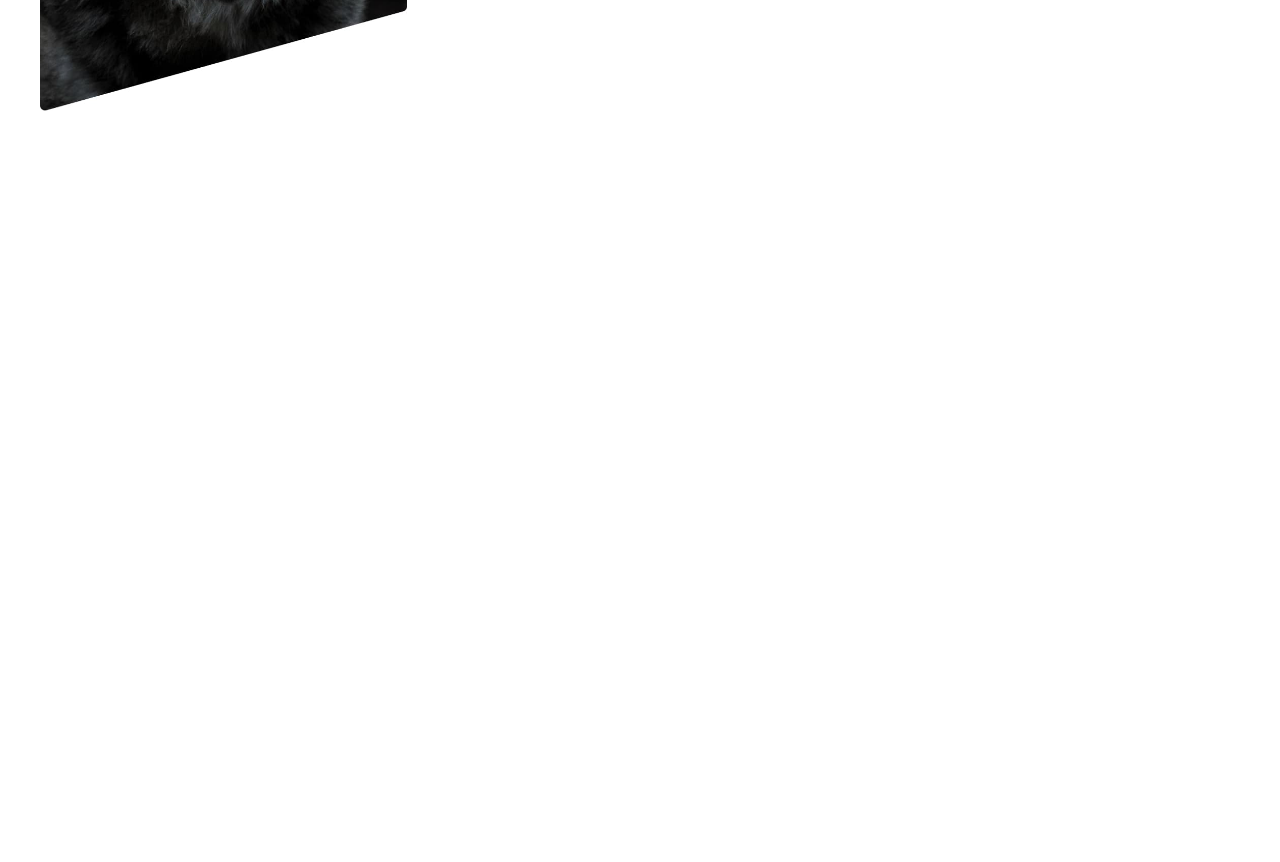
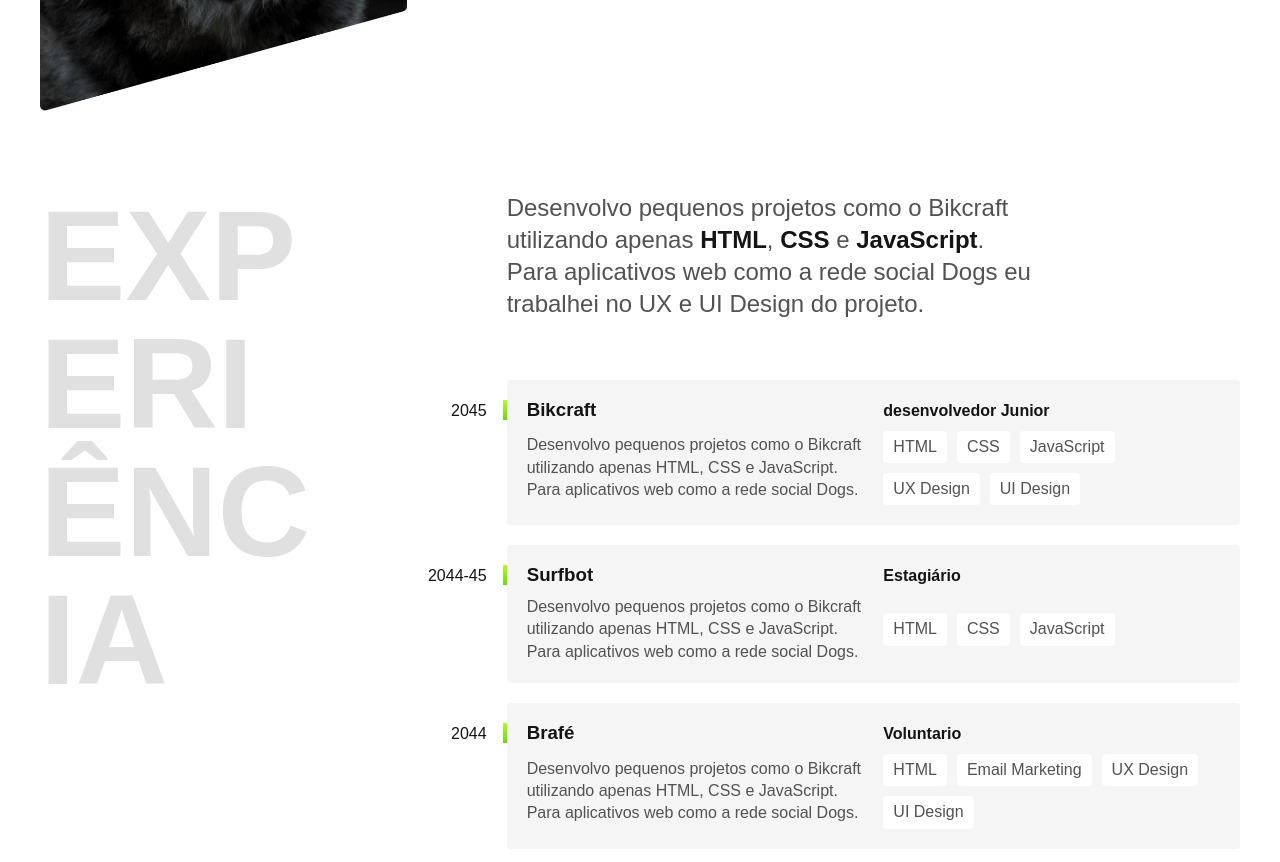
Before and after one commit to lawrencelonghi/lawrencelonghi.github.io, a plain HTML site: page index.html in a window 1280 px wide. Shown: the part 578-1440 px from the top of the page. Before the commit the page ends 800 px from the top, so only its background shows below. Drawn offline with Linux system fonts and the light colour scheme.

Commit message:
secao experiencia completa e secao formacao html

```diff
--- /dev/null
+++ b/css/experiencia.css
@@ -0,0 +1,104 @@
+.experiencia {
+  max-width: 1200px;
+  padding: 40px 20px;
+  margin: 0 auto;
+  display: grid;
+  grid-template-columns: 1fr 2fr;
+  gap: 100px;
+}
+.experiencia .subtitulo {
+  color: #e0e0e0;
+}
+.experiencia-texto {
+  font-size: 1.5rem;
+  line-height: 1.33;
+  max-width: 40ch;
+  margin-bottom: 60px;
+  color: #525252;
+}
+.experiencia-texto strong {
+  color: #141414;
+}
+.empresa {
+  display: grid;
+  grid-template-columns: 1fr 1fr;
+  gap: 10px 20px;
+  background-color: #f5f5f5;
+  align-items: center;
+  padding: 20px;
+  margin-bottom: 20px;
+  border-radius: 4px;
+  position: relative;
+}
+.empresa::before {
+  content: "";
+  display: block;
+  width: 4px;
+  height: 20px;
+  background: linear-gradient(#b6f829, #67dd0a);
+  position: absolute;
+  top: 20px;
+  left: -4px;
+}
+.empresa-ano {
+  position: absolute;
+  top: 22px;
+  left: -100px;
+  font-size: 0.875;
+  width: 80px;
+  text-align: right;
+}
+.empresa-titulo {
+  font-family: 1.125rem;
+  line-height: 1.1;
+  font-weight: bold;
+}
+.empresa-texto {
+  font-size: 0.875;
+  color: #525252;
+  line-height: 1.4;
+}
+.empresa-habilidades {
+  display: flex;
+  flex-wrap: wrap;
+  gap: 10px;
+  align-content: start;
+}
+.empresa-habilidades li {
+  font-size: 0.875;
+  line-height: 1.4;
+  color: #525252;
+  border-radius: 4px;
+  padding: 5px 10px;
+  background: #ffffff;
+}
+@media (width<=800px) {
+  .subtitulo {
+    font-size: 3rem;
+    text-transform: capitalize;
+    max-width: initial;
+  }
+}
+@media (width<=800px) {
+  .experiencia {
+    grid-template-columns: 1fr;
+    gap: 40px;
+  }
+  .experiencia .subtitulo {
+    color: #141414;
+  }
+  .experiencia-texto {
+    font-size: 1.25rem;
+  }
+  .empresa-ano {
+    position: initial;
+    order: 1;
+    width: initial;
+    text-align: left;
+  }
+}
+@media (width<=400) {
+  .empresa {
+    grid-template-columns: 1fr;
+  }
+}
--- a/css/global.css
+++ b/css/global.css
@@ -18,3 +18,10 @@ img {
   max-width: 100%;
   display: block;
 }
+.subtitulo {
+  font-size: 8rem;
+  word-break: break-all;
+  line-height: 1;
+  text-transform: uppercase;
+  max-width: 4ch;
+}
--- a/css/introducao.css
+++ b/css/introducao.css
@@ -12,8 +12,6 @@
   font-size: 4.5rem;
   line-height: 80px;
   margin-bottom: 30px;
-}
-.introtext {
   position: relative;
 }
 @media (width <=1000px) {
--- a/css/style.css
+++ b/css/style.css
@@ -1,3 +1,5 @@
 @import "/css/header.css";
 @import "/css/global.css";
 @import "/css/introducao.css";
+@import "/css/experiencia.css";
+@import "/css/formacao.css";
--- a/index.html
+++ b/index.html
@@ -22,13 +22,113 @@
   </header>
   <main class="introducao">
     <img src="/img/perfil.jpg" alt="fotolobo" class="fotolobo">
-    <div class="introtext">
-      <h1>Desenvolvedor<br> Front End & <br>UX/UI Designer</h1>
+    <div>
+      <h1>Desenvolvedora<br> Front End & <br>UX/UI Designer</h1>
       <p>Localizado no rio de janeiro 🏖️</p>
     </div>
   </main>
 
+  <section class="experiencia" id="experiencia" aria-label="experiencia">
+    <h2 class="subtitulo">experiência</h2>
+    <div>
+      <p class="experiencia-texto">Desenvolvo pequenos projetos como o Bikcraft utilizando apenas <strong>HTML</strong>, <strong>CSS</strong> e <strong>JavaScript</strong>. Para aplicativos web como a rede social Dogs eu trabalhei no UX e UI Design do projeto.</p>
+      <div class="empresa">
+        <span class="empresa-ano">2045</span>
+        <h3 class="empresa-titulo">Bikcraft</h3>
+        <span class="empresa-titulo">desenvolvedor Junior</span>
+        <p class="empresa-texto">Desenvolvo pequenos projetos como o Bikcraft utilizando apenas HTML, CSS e JavaScript. Para aplicativos web como a rede social Dogs.</p>
+        <ul class="empresa-habilidades">
+          <li>HTML</li>
+          <li>CSS</li>
+          <li>JavaScript</li>
+          <li>UX Design</li>
+          <li>UI Design</li>
+        </ul>
+
+      </div>
+
+      <div class="empresa">
+        <span class="empresa-ano">2044-45</span>
+        <h3 class="empresa-titulo">Surfbot</h3>
+        <span class="empresa-titulo">Estagiário</span>
+        <p class="empresa-texto">Desenvolvo pequenos projetos como o Bikcraft utilizando apenas HTML, CSS e JavaScript. Para aplicativos web como a rede social Dogs.</p>
+        <ul class="empresa-habilidades">
+          <li>HTML</li>
+          <li>CSS</li>
+          <li>JavaScript</li>
+        </ul>
+
+      </div>
+      <div class="empresa">
+        <span class="empresa-ano">2044</span>
+        <h3 class="empresa-titulo">Brafé</h3>
+        <span class="empresa-titulo">Voluntario</span>
+        <p class="empresa-texto">Desenvolvo pequenos projetos como o Bikcraft utilizando apenas HTML, CSS e JavaScript. Para aplicativos web como a rede social Dogs.</p>
+        <ul class="empresa-habilidades">
+          <li>HTML</li>
+          <li>Email Marketing</li>
+          <li>UX Design</li>
+          <li>UI Design</li>
+        </ul>
+      </div>
+    </div>
+
+
+  </section>
+  <section class="formacao" id="formacao" aria-label="Formação">
+    <div class="formacao-container">
+      <h2 class="subtitulo">formação</h2>
+
+      <div>
+        <p class="formacao-texto">Minha mais recente experiência acadêmica foi o <strong>mestrado</strong> 🎓 que fiz no exterior em <strong>UX Design</strong>. Além disso me mantenho sempre atualizado com cursos intensivos online.</p>
+
+        <ul class="faculdade-lista">
+          <li class="faculdade">
+            <span class="faculdade-tipo">Bacharel</span>
+            <h3 class="faculdade-curso">Administração de empresas</h3>
+            <span class="faculdade-instituicao">UFRJ</span>
+          </li>
+
+          <li class="faculdade">
+            <span class="faculdade-tipo">tecnólogo</span>
+            <h3 class="faculdade-curso">Desig Digital</h3>
+            <span class="faculdade-instituicao">Infnet</span>
+          </li>
+
+          <li class="faculdade">
+            <span class="faculdade-tipo">mestre</span>
+            <h3 class="faculdade-curso">User Experience Desig</h3>
+            <span class="faculdade-instituicao">UCLL</span>
+          </li>
+        </ul>
+
+
+        <div class="formacao-extra">
+
+          <div class="cursos">
+            <h3>cursos intensivos</h3>
+            <ul>
+              <li>UX Design & UI Design <span>56h</span></li>
+              <li>Front End para iniciantes <span>72h</span></li>
+            </ul>
+          </div>
+
+
+
+          <div class="idiomas">
+            <h3>idiomas</h3>
+            <ul>
+              <li>Ingles <span>/ Fluente</span></li>
+              <li>Espanhol <span>/ Intemediário</span></li>
+            </ul>
+          </div>
+        </div>
+
+
+
+
+
+
+
 
 </body>
-
-</html>
```
Also changed, not shown: css/formacao.css (added).
